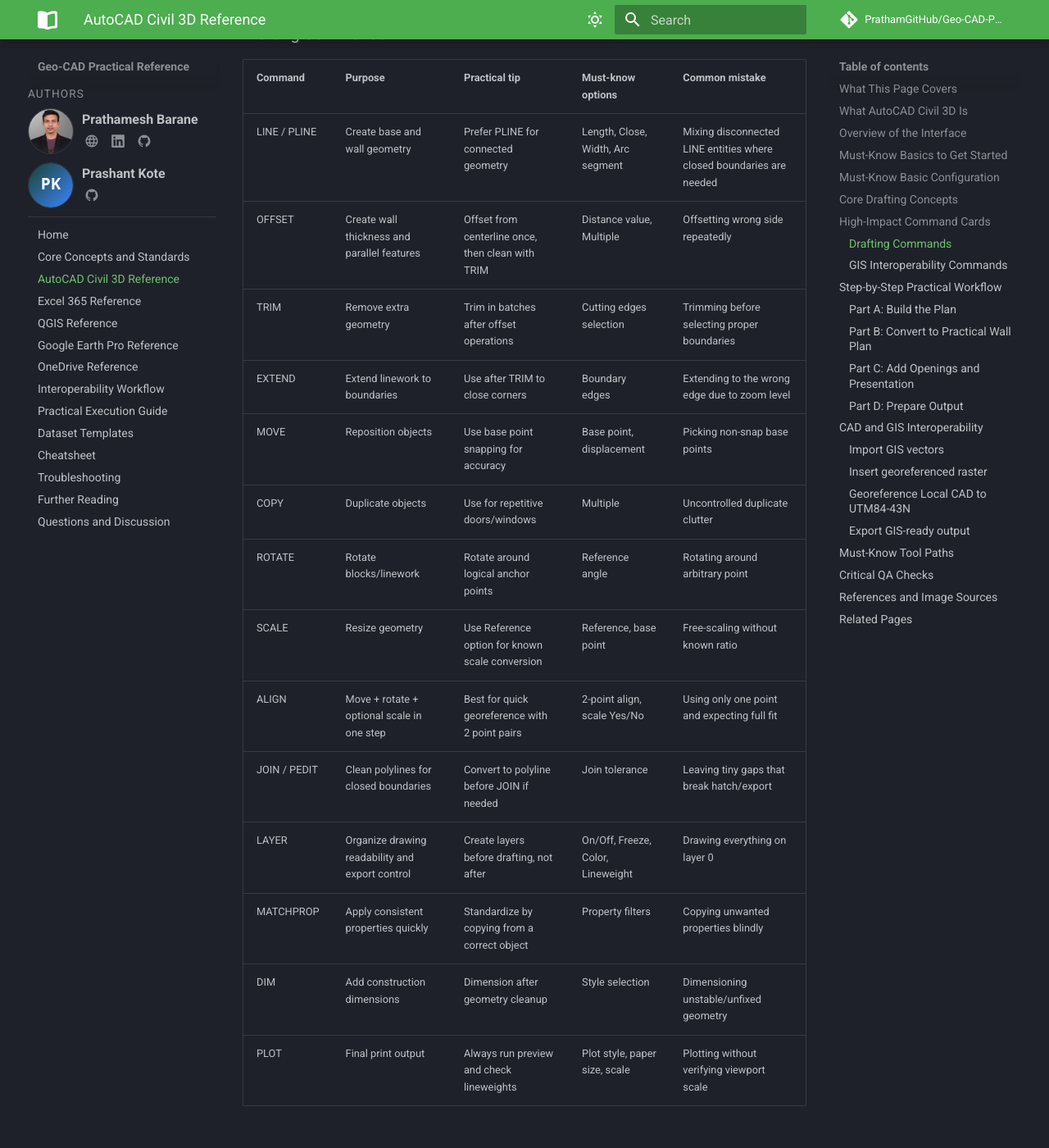
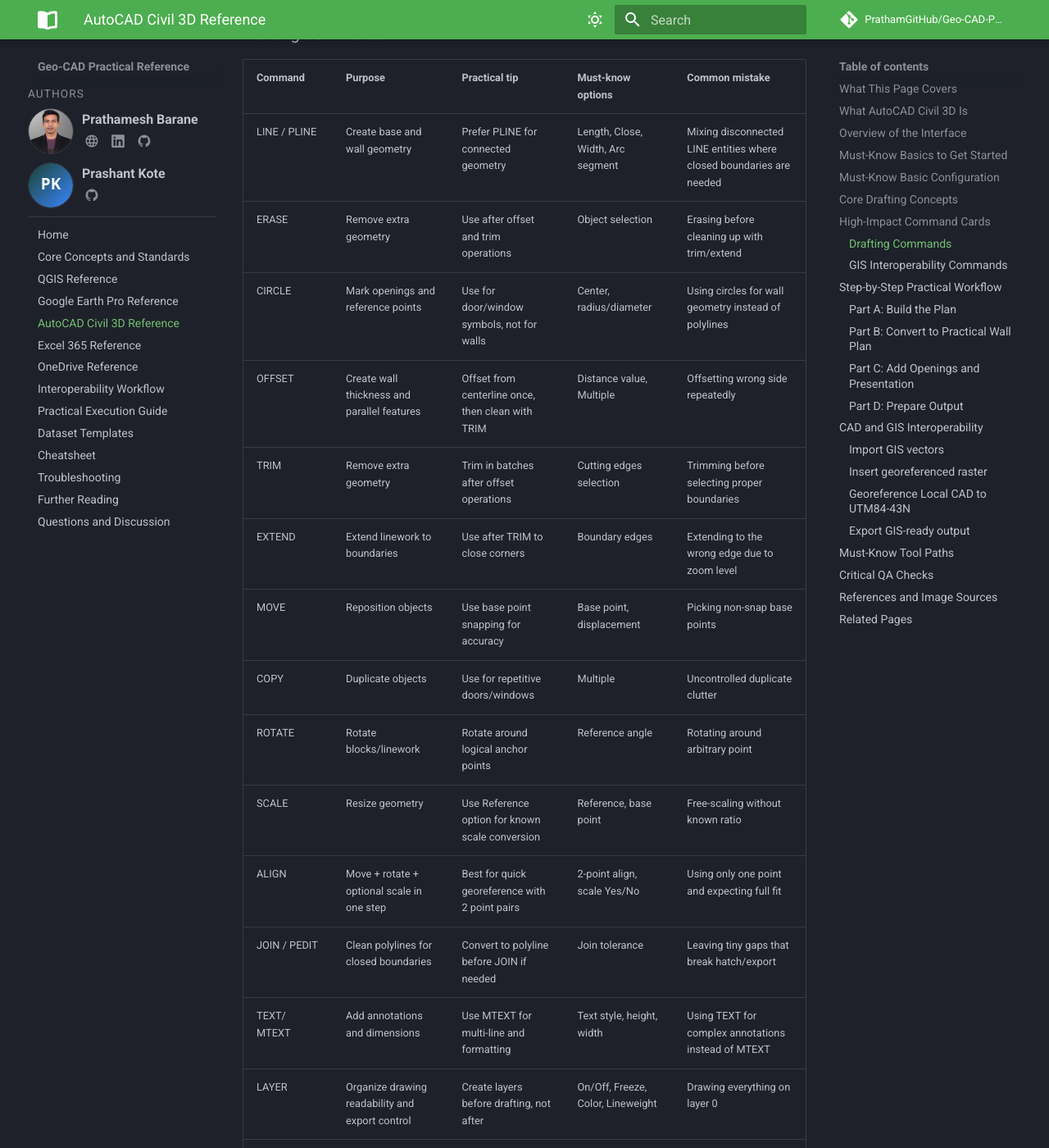
Before and after one commit to PrathamGitHub/Geo-CAD-Practical-Reference, an MkDocs documentation site: the page built from docs/autocad-civil3d-reference.md, in a window 1280 px wide and 1400 px high, scrolled down 3056 px. Shown: the whole window at 82% size. Built offline with MkDocs 1.6.1 and Material for MkDocs 9.7.7, drawn with Linux system fonts in a browser that asks for light colours; comment, search, counter and statistics services are not loaded; some of the changed text lies outside the part shown.

Commit message:
Enhance AutoCAD Civil 3D Reference by adding new commands and practical tips for improved usability in drafting workflows.

```diff
--- a/docs/autocad-civil3d-reference.md
+++ b/docs/autocad-civil3d-reference.md
@@ -76,6 +76,8 @@
 | Command      | Purpose                                         | Practical tip                                     | Must-know options                 | Common mistake                                                       |
 | ------------ | ----------------------------------------------- | ------------------------------------------------- | --------------------------------- | -------------------------------------------------------------------- |
 | LINE / PLINE | Create base and wall geometry                   | Prefer PLINE for connected geometry               | Length, Close, Width, Arc segment | Mixing disconnected LINE entities where closed boundaries are needed |
+| ERASE        | Remove extra geometry                           | Use after offset and trim operations              | Object selection                  | Erasing before cleaning up with trim/extend                          |
+| CIRCLE       | Mark openings and reference points              | Use for door/window symbols, not for walls        | Center, radius/diameter           | Using circles for wall geometry instead of polylines                 |
 | OFFSET       | Create wall thickness and parallel features     | Offset from centerline once, then clean with TRIM | Distance value, Multiple          | Offsetting wrong side repeatedly                                     |
 | TRIM         | Remove extra geometry                           | Trim in batches after offset operations           | Cutting edges selection           | Trimming before selecting proper boundaries                          |
 | EXTEND       | Extend linework to boundaries                   | Use after TRIM to close corners                   | Boundary edges                    | Extending to the wrong edge due to zoom level                        |
@@ -85,6 +87,7 @@
 | SCALE        | Resize geometry                                 | Use Reference option for known scale conversion   | Reference, base point             | Free-scaling without known ratio                                     |
 | ALIGN        | Move + rotate + optional scale in one step      | Best for quick georeference with 2 point pairs    | 2-point align, scale Yes/No       | Using only one point and expecting full fit                          |
 | JOIN / PEDIT | Clean polylines for closed boundaries           | Convert to polyline before JOIN if needed         | Join tolerance                    | Leaving tiny gaps that break hatch/export                            |
+| TEXT/ MTEXT  | Add annotations and dimensions                  | Use MTEXT for multi-line and formatting           | Text style, height, width         | Using TEXT for complex annotations instead of MTEXT                  |
 | LAYER        | Organize drawing readability and export control | Create layers before drafting, not after          | On/Off, Freeze, Color, Lineweight | Drawing everything on layer 0                                        |
 | MATCHPROP    | Apply consistent properties quickly             | Standardize by copying from a correct object      | Property filters                  | Copying unwanted properties blindly                                  |
 | DIM          | Add construction dimensions                     | Dimension after geometry cleanup                  | Style selection                   | Dimensioning unstable/unfixed geometry                               |
--- a/mkdocs.yml
+++ b/mkdocs.yml
@@ -73,10 +73,10 @@
 nav:
   - Home: index.md
   - Core Concepts and Standards: concepts-and-standards.md
+  - QGIS Reference: qgis-gep-reference.md
+  - Google Earth Pro Reference: google-earth-pro-reference.md
   - AutoCAD Civil 3D Reference: autocad-civil3d-reference.md
   - Excel 365 Reference: excel-365-reference.md
-  - QGIS Reference: qgis-gep-reference.md
-  - Google Earth Pro Reference: google-earth-pro-reference.md
   - OneDrive Reference: onedrive-reference.md
   - Interoperability Workflow: interoperability-workflow.md
   - Practical Execution Guide: practical-execution-guide.md
```
